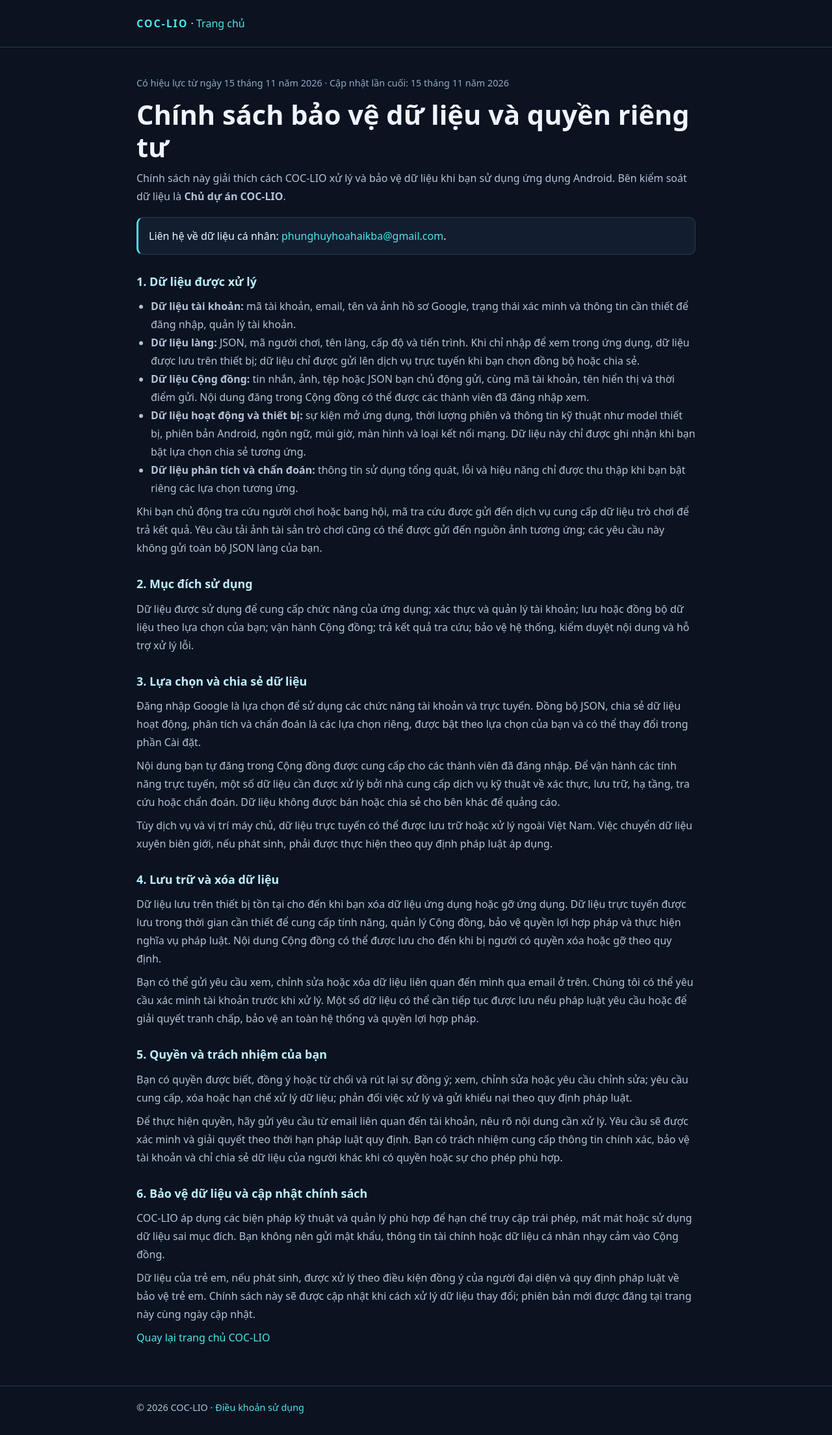
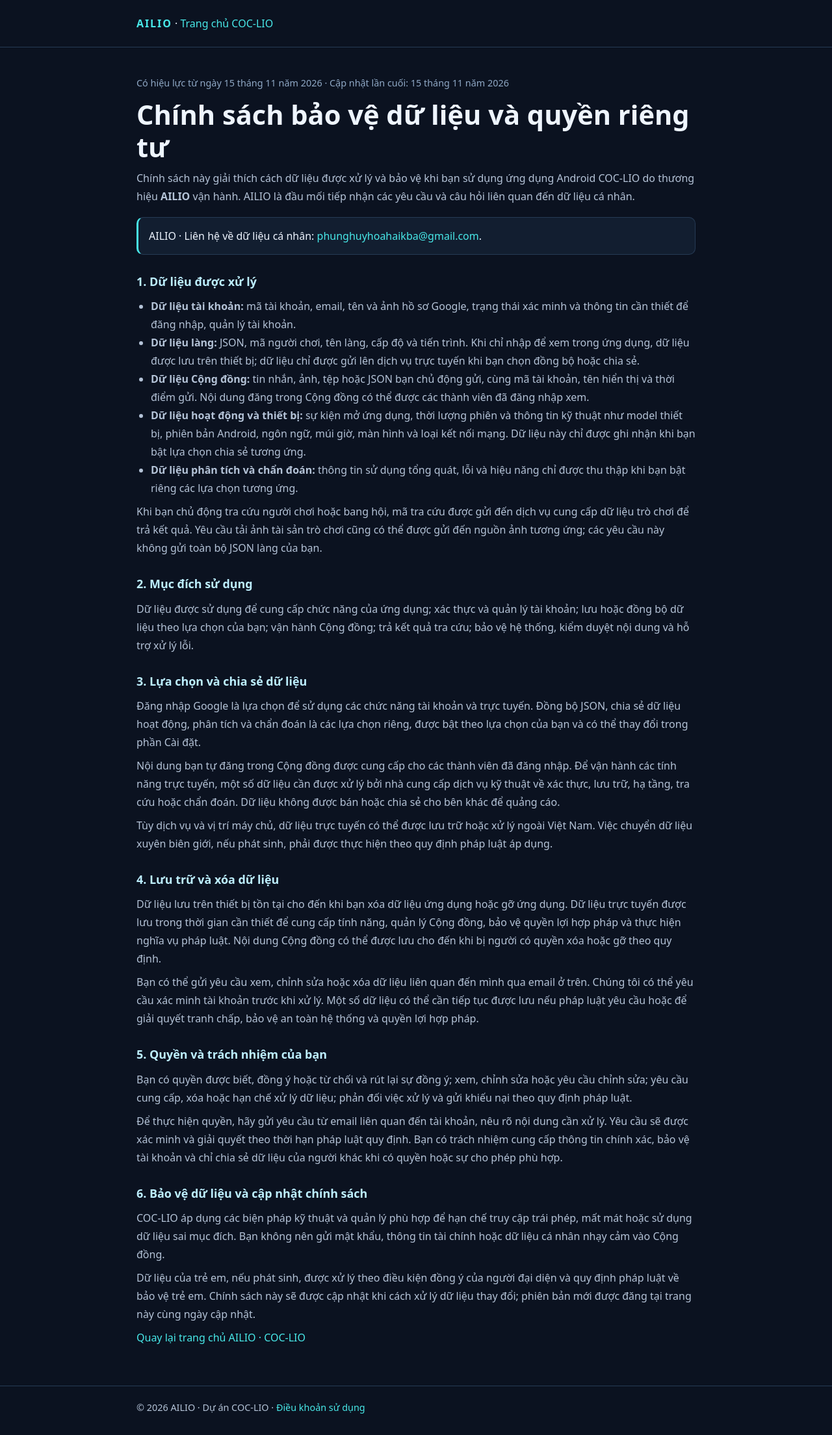
Before and after one commit to HUY-HOA/COC-LIO, a plain HTML site: page website/privacy.html in a window 1280 px wide. Shown: the whole page at 65% size. Drawn offline with Linux system fonts and the light colour scheme.

Commit message:
Update privacy policy branding to AILIO

```diff
--- a/website/privacy.html
+++ b/website/privacy.html
@@ -3,10 +3,10 @@
 <head>
   <meta charset="utf-8">
   <meta name="viewport" content="width=device-width, initial-scale=1">
-  <meta name="description" content="Chính sách bảo vệ dữ liệu cá nhân và quyền riêng tư của COC-LIO.">
+  <meta name="description" content="Chính sách bảo vệ dữ liệu cá nhân và quyền riêng tư của AILIO đối với ứng dụng COC-LIO.">
   <meta name="theme-color" content="#101827">
   <link rel="canonical" href="https://coc-lio-73de9.firebaseapp.com/privacy">
-  <title>Chính sách quyền riêng tư — COC-LIO</title>
+  <title>Chính sách quyền riêng tư — AILIO | COC-LIO</title>
   <style>
     :root{color-scheme:dark;--bg:#0b1220;--panel:#121e30;--line:#263b55;--text:#eef5ff;--muted:#b4c3d7;--cyan:#48e8e8}
     *{box-sizing:border-box}body{margin:0;background:var(--bg);color:var(--text);font:16px/1.75 system-ui,-apple-system,"Segoe UI",sans-serif}.wrap{width:min(860px,calc(100% - 32px));margin:auto}
@@ -16,13 +16,13 @@
   </style>
 </head>
 <body>
-  <header><div class="wrap"><a class="brand" href="/">COC-LIO</a> · <a href="/">Trang chủ</a></div></header>
+  <header><div class="wrap"><a class="brand" href="/">AILIO</a> · <a href="/">Trang chủ COC-LIO</a></div></header>
   <main class="wrap">
     <p class="meta">Có hiệu lực từ ngày 15 tháng 11 năm 2026 · Cập nhật lần cuối: 15 tháng 11 năm 2026</p>
     <h1>Chính sách bảo vệ dữ liệu và quyền riêng tư</h1>
-    <p>Chính sách này giải thích cách COC-LIO xử lý và bảo vệ dữ liệu khi bạn sử dụng ứng dụng Android. Bên kiểm soát dữ liệu là <strong>Chủ dự án COC-LIO</strong>.</p>
+    <p>Chính sách này giải thích cách dữ liệu được xử lý và bảo vệ khi bạn sử dụng ứng dụng Android COC-LIO do thương hiệu <strong>AILIO</strong> vận hành. AILIO là đầu mối tiếp nhận các yêu cầu và câu hỏi liên quan đến dữ liệu cá nhân.</p>
     <div class="callout">
-      Liên hệ về dữ liệu cá nhân: <a href="mailto:phunghuyhoahaikba@gmail.com">phunghuyhoahaikba@gmail.com</a>.
+      AILIO · Liên hệ về dữ liệu cá nhân: <a href="mailto:phunghuyhoahaikba@gmail.com">phunghuyhoahaikba@gmail.com</a>.
     </div>
 
     <h2>1. Dữ liệu được xử lý</h2>
@@ -55,8 +55,8 @@
     <p>COC-LIO áp dụng các biện pháp kỹ thuật và quản lý phù hợp để hạn chế truy cập trái phép, mất mát hoặc sử dụng dữ liệu sai mục đích. Bạn không nên gửi mật khẩu, thông tin tài chính hoặc dữ liệu cá nhân nhạy cảm vào Cộng đồng.</p>
     <p>Dữ liệu của trẻ em, nếu phát sinh, được xử lý theo điều kiện đồng ý của người đại diện và quy định pháp luật về bảo vệ trẻ em. Chính sách này sẽ được cập nhật khi cách xử lý dữ liệu thay đổi; phiên bản mới được đăng tại trang này cùng ngày cập nhật.</p>
 
-    <p><a href="/">Quay lại trang chủ COC-LIO</a></p>
+    <p><a href="/">Quay lại trang chủ AILIO · COC-LIO</a></p>
   </main>
-  <footer><div class="wrap">© 2026 COC-LIO · <a href="/terms">Điều khoản sử dụng</a></div></footer>
+  <footer><div class="wrap">© 2026 AILIO · Dự án COC-LIO · <a href="/terms">Điều khoản sử dụng</a></div></footer>
 </body>
 </html>
```
